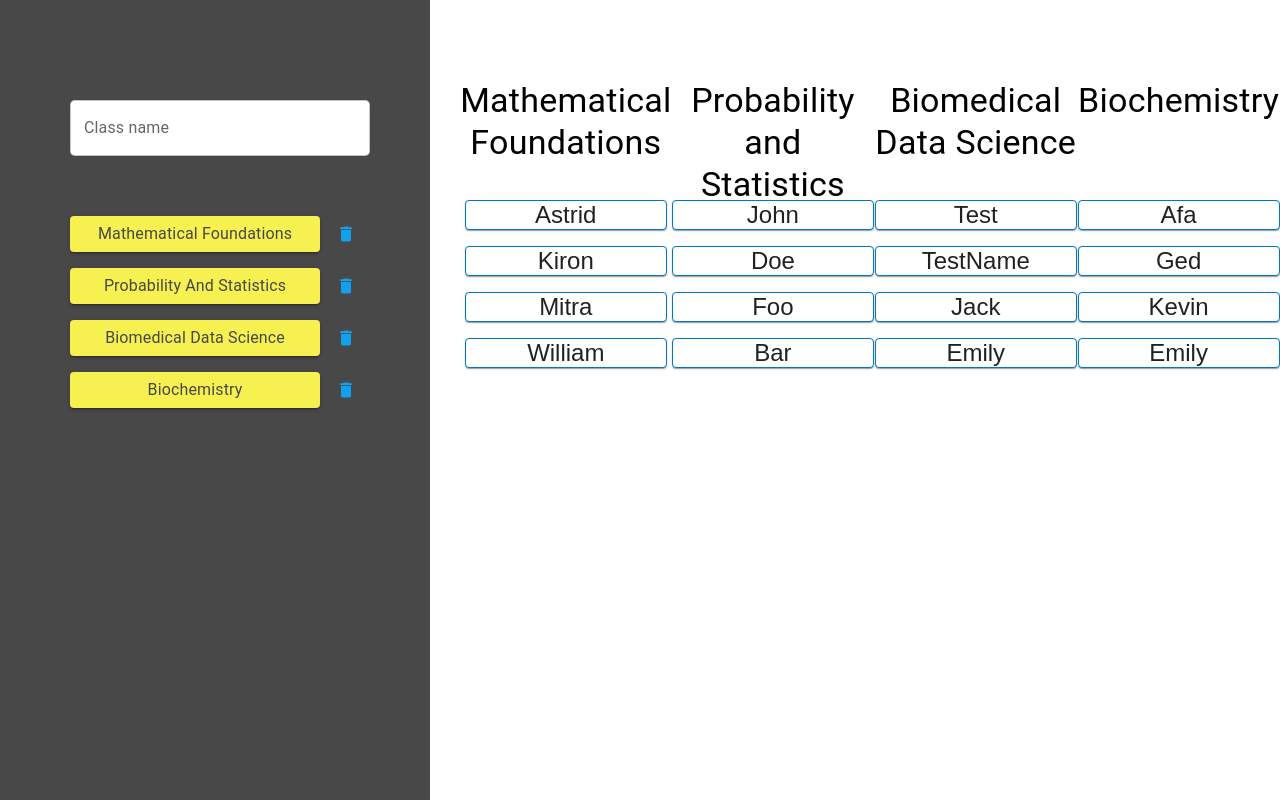
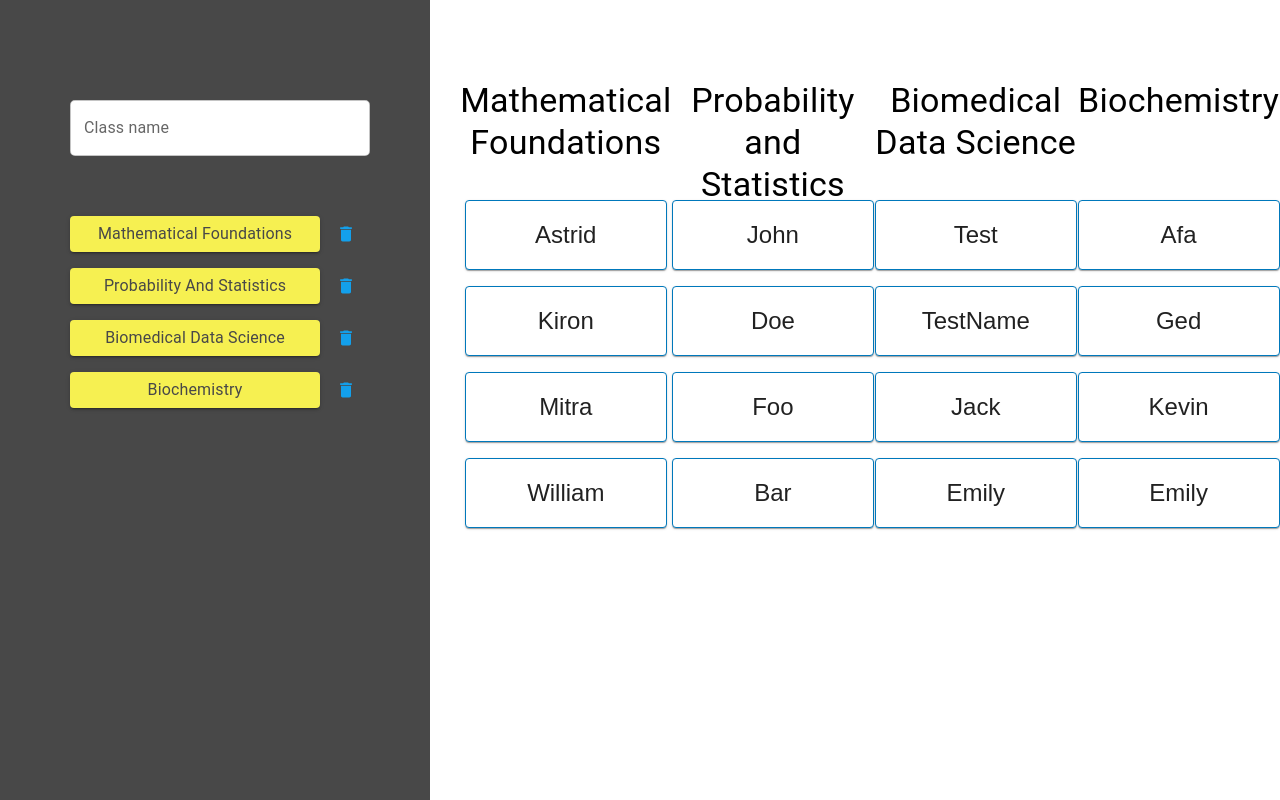
Before and after one commit to AstridKJ/Hophack, a React (Create React App) app: page /study in a window 1280 px wide. Shown: the top 800 px of the page. Built offline with nearby package versions, Linux system fonts and the light colour scheme.

Commit message:
more style edits

```diff
--- a/src/App.js
+++ b/src/App.js
@@ -88,7 +88,7 @@ function App() {
         onSuccess={onSuccess}
         onFailure={onFailure}
         cookiePolicy={'single_host_origin'}
-        isSignedIn={true}
+        // isSignedIn={true}
       />
 
         <p style = {bodyStyle}> find your next study buddy </p>
--- a/src/SearchPage/index.js
+++ b/src/SearchPage/index.js
@@ -150,7 +150,7 @@ function SearchPage() {
                         {courses[id].students ?
                         courses[id].students.map((studentName) =>
                         <IconButton style={{borderRadius:'5px', padding: '0px'}} onClick={() => handleOpen(studentName)}>
-                            <Paper style={{width: '200px', border:'1px solid #0078BB'}}>
+                            <Paper style={{width: '200px', padding: '20px 0px', border:'1px solid #0078BB'}}>
                                 {studentName}
                             </Paper>
                         </IconButton>
```
